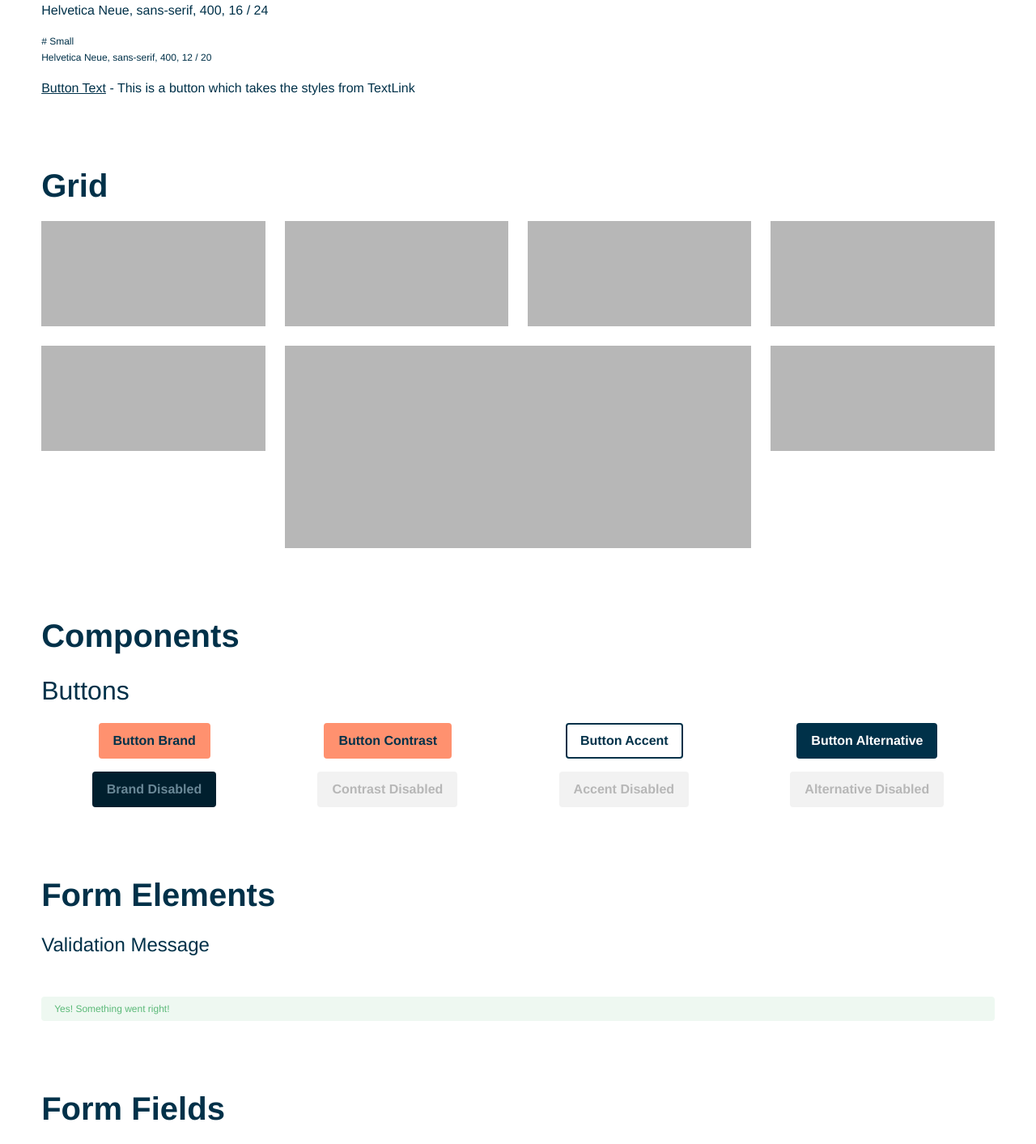
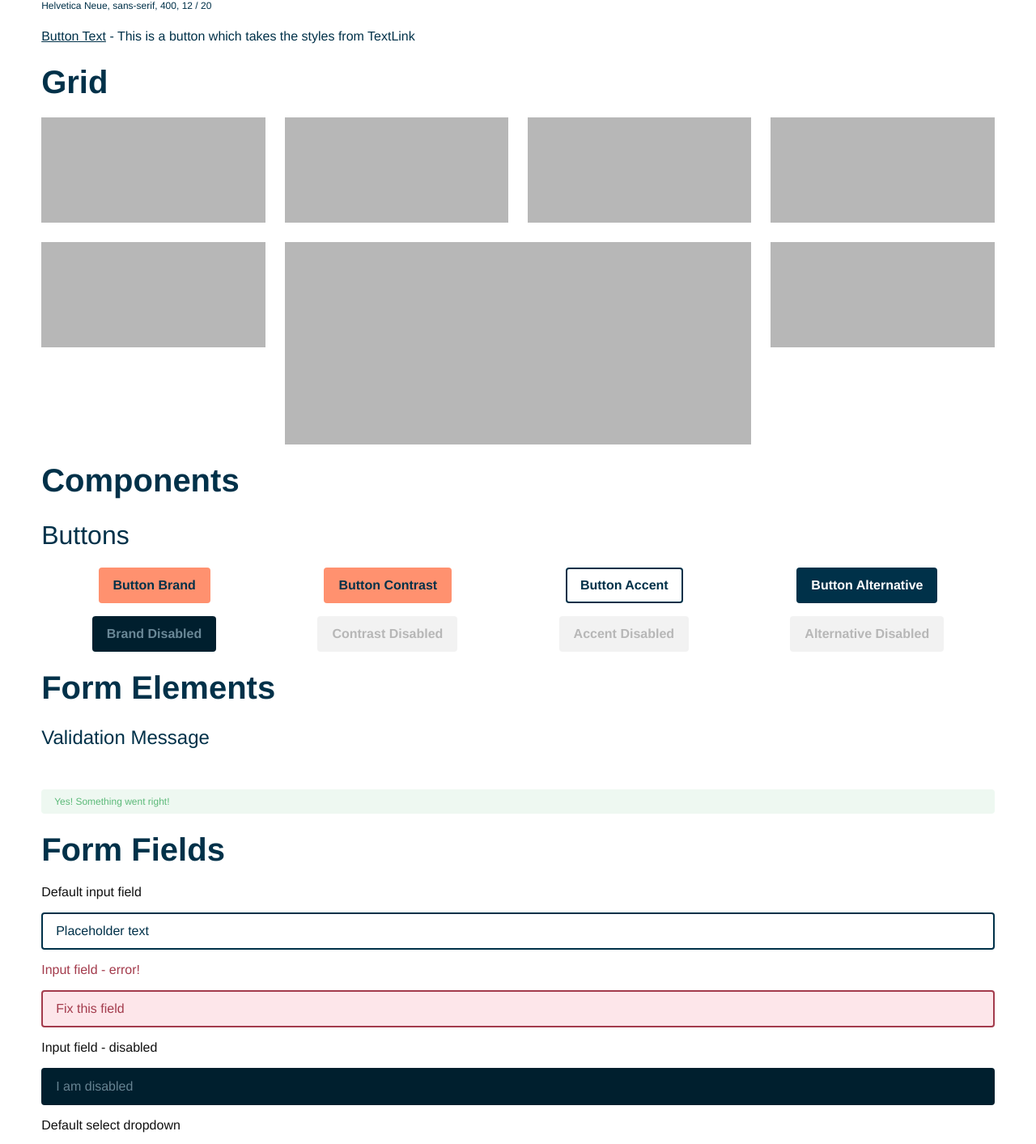
Before and after one commit to marcellegane/tobyhulbert, a Next.js app: page /luna in a window 1280 px wide. Shown: the part 1779-3192 px from the top of the page at 81% size. Built offline with nearby package versions, Linux system fonts and the light colour scheme.

Commit message:
Remove Spacer component

```diff
--- a/Luna/components/organisms/Styleguide/index.js
+++ b/Luna/components/organisms/Styleguide/index.js
@@ -34,8 +34,6 @@ import {
   IconMagnifyingGlass,
   IconPinpoint,
 } from '../../../svgs/icons'
-
-import { Spacer } from '../../../tools'
 
 import { Color } from '../../../config/color'
 import { Grid, GridItem } from '../../layouts/Grid'
@@ -122,7 +120,6 @@ const ThisStyleGuide = ({ children }) => (
         <ColorSwatchRow>{renderErrorColorBlocks()}</ColorSwatchRow>
         <Display>Success Colors</Display>
         <ColorSwatchRow>{renderSuccessColorBlocks()}</ColorSwatchRow>
-        <Spacer spaceMultiplier={3} />
         <StyleguideTitle>Font Styles</StyleguideTitle>
         <div>
           <BodyCopy># Title</BodyCopy>
@@ -163,7 +160,6 @@ const ThisStyleGuide = ({ children }) => (
           <ButtonText>Button Text</ButtonText> - This is a button which takes
           the styles from TextLink
         </BodyCopy>
-        <Spacer spaceMultiplier={3} />
         <StyleguideTitle>Grid</StyleguideTitle>
         <Grid>
           <GridItem small={6} medium={4} large={3}>
@@ -194,7 +190,6 @@ const ThisStyleGuide = ({ children }) => (
             <ColorBlock />
           </GridItem>
         </Grid>
-        <Spacer spaceMultiplier={3} />
         <StyleguideTitle>Components</StyleguideTitle>
         <Title>Buttons</Title>
         <ButtonRow>
@@ -209,12 +204,10 @@ const ThisStyleGuide = ({ children }) => (
           <ButtonAccent disabled>Accent Disabled</ButtonAccent>
           <ButtonAlternative disabled>Alternative Disabled</ButtonAlternative>
         </ButtonRow>
-        <Spacer spaceMultiplier={3} />
         <StyleguideTitle>Form Elements</StyleguideTitle>
         <Display>Validation Message</Display>
         <ValidationMessage message="Oh dear! Something went wrong!" />
         <SuccessMessage message="Yes! Something went right!" />
-        <Spacer spaceMultiplier={3} />
         <StyleguideTitle>Form Fields</StyleguideTitle>
         <InputWithLabel
           name="defaultInput"
@@ -275,7 +268,6 @@ const ThisStyleGuide = ({ children }) => (
           name="defaultTextArea-disabled"
           disabled
         />
-        <Spacer spaceMultiplier={3} />
         <StyleguideTitle>Icons</StyleguideTitle>
         <IconWrapper>
           <IconCross />
--- a/Luna/tools/Spacer/index.js
+++ /dev/null
@@ -1,14 +0,0 @@
-import React from 'react'
-import PropTypes from 'prop-types'
-import { Spacer } from './index.style'
-
-const ThisSpacer = ({ ...props }) => {
-  const { spaceMultiplier } = props
-  return <Spacer spaceMultiplier={spaceMultiplier} />
-}
-
-ThisSpacer.propTypes = {
-  spaceMultiplier: PropTypes.number,
-}
-
-export { ThisSpacer as Spacer }
--- a/Luna/tools/Spacer/index.style.js
+++ /dev/null
@@ -1,10 +0,0 @@
-import styled from 'styled-components'
-import { pxToRem } from '../calculate'
-import { Layout } from '../../config/layout'
-
-const Spacer = styled.div`
-  display: block;
-  width: 100%;
-  height: ${props => pxToRem(Layout.grid.unit, props.spaceMultiplier)};
-`
-export { Spacer }
--- a/Luna/tools/index.js
+++ b/Luna/tools/index.js
@@ -1,4 +1,3 @@
 export * from './calculate'
 export * from './formatStrings'
-export * from './Spacer'
 export * from './media'
--- a/pages/index.jsx
+++ b/pages/index.jsx
@@ -5,13 +5,11 @@ import {
   MainContent,
 } from '../Luna/components/layouts/default.style'
 import { ContentWrapper } from '../Luna'
-import { Spacer } from '../Luna/tools/Spacer/index.style'
 
 const Index = () => (
   <React.Fragment>
     <GlobalStyle />
     <MainContent>
-      <Spacer></Spacer>
       <ContentWrapper>
         <h1>Hello World!</h1>
       </ContentWrapper>
```
